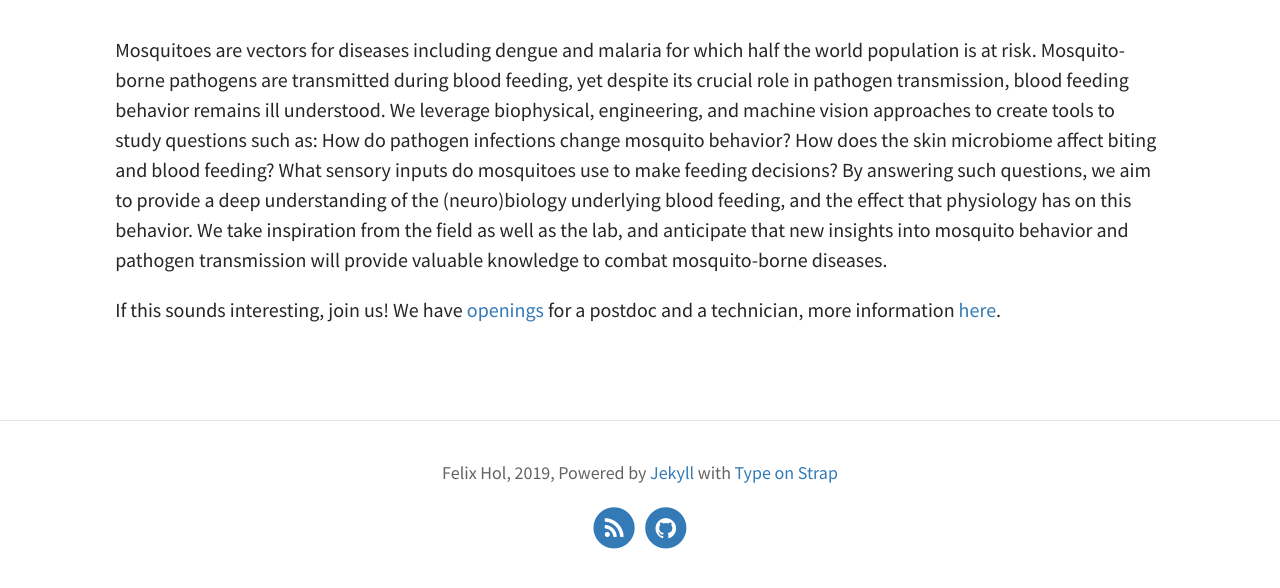
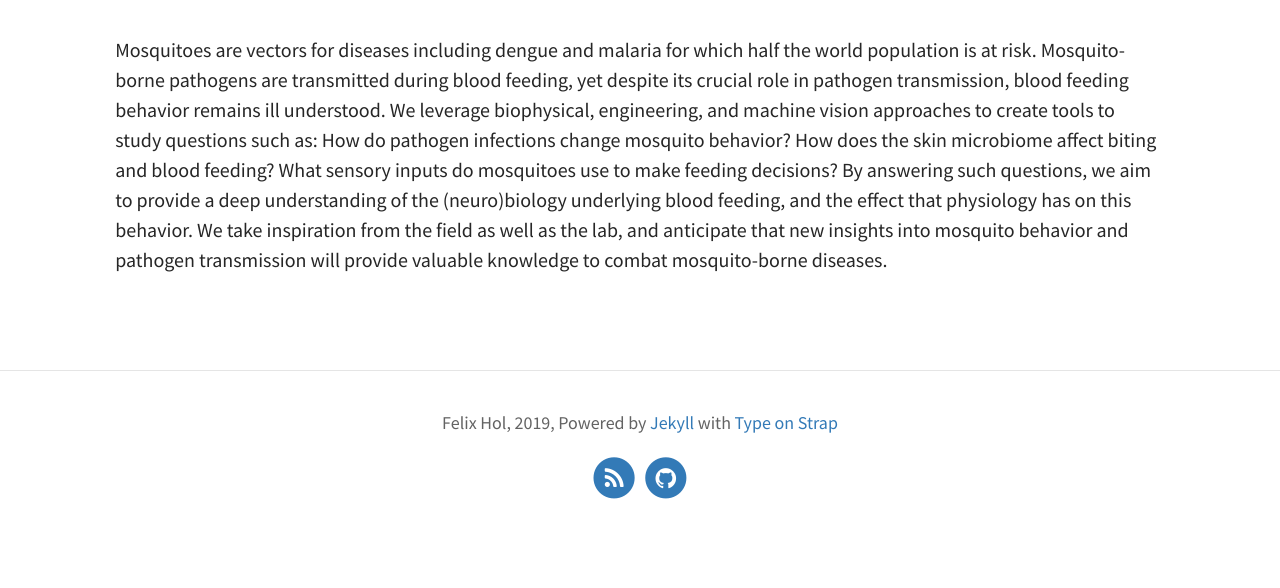
Before and after one commit to felixhol/felixhol.github.io, a Jekyll site: the page built from pages/02research.md, in a window 1280 px wide, cut to the strip 287-875 px from the top of the page. Built offline with Jekyll 4.4.1, drawn with Linux system fonts in a browser that asks for light colours.

Commit message:
removed job ad

```diff
--- a/pages/02research.md
+++ b/pages/02research.md
@@ -8,7 +8,7 @@ tags:
 
 Mosquitoes are vectors for diseases including dengue and malaria for which half the world population is at risk. Mosquito-borne pathogens are transmitted during blood feeding, yet despite its crucial role in pathogen transmission, blood feeding behavior remains ill understood. We leverage biophysical, engineering, and machine vision approaches to create tools to study questions such as: How do pathogen infections change mosquito behavior? How does the skin microbiome affect biting and blood feeding? What sensory inputs do mosquitoes use to make feeding decisions? By answering such questions, we aim to provide a deep understanding of the (neuro)biology underlying blood feeding, and the effect that physiology has on this behavior. We take inspiration from the field as well as the lab, and anticipate that new insights into mosquito behavior and pathogen transmission will provide valuable knowledge to combat mosquito-borne diseases.
 
-If this sounds interesting, join us! We have [openings](https://projects.cri-paris.org/projects/pZDJguA1/des) for a postdoc and a technician, more information [here](../assets/HolCRI_postdocAd.pdf){:target="_blank"}.
+<!--- If this sounds interesting, join us! We have [openings](https://projects.cri-paris.org/projects/pZDJguA1/des) for a postdoc and a technician, more information [here](../assets/HolCRI_postdocAd.pdf){:target="_blank"}. -->
 
 <!-- Type on Strap is based on Type Theme, a free and open-source theme for [Jekyll](http://jekyllrb.com/), licensed under the MIT License.
 
```
